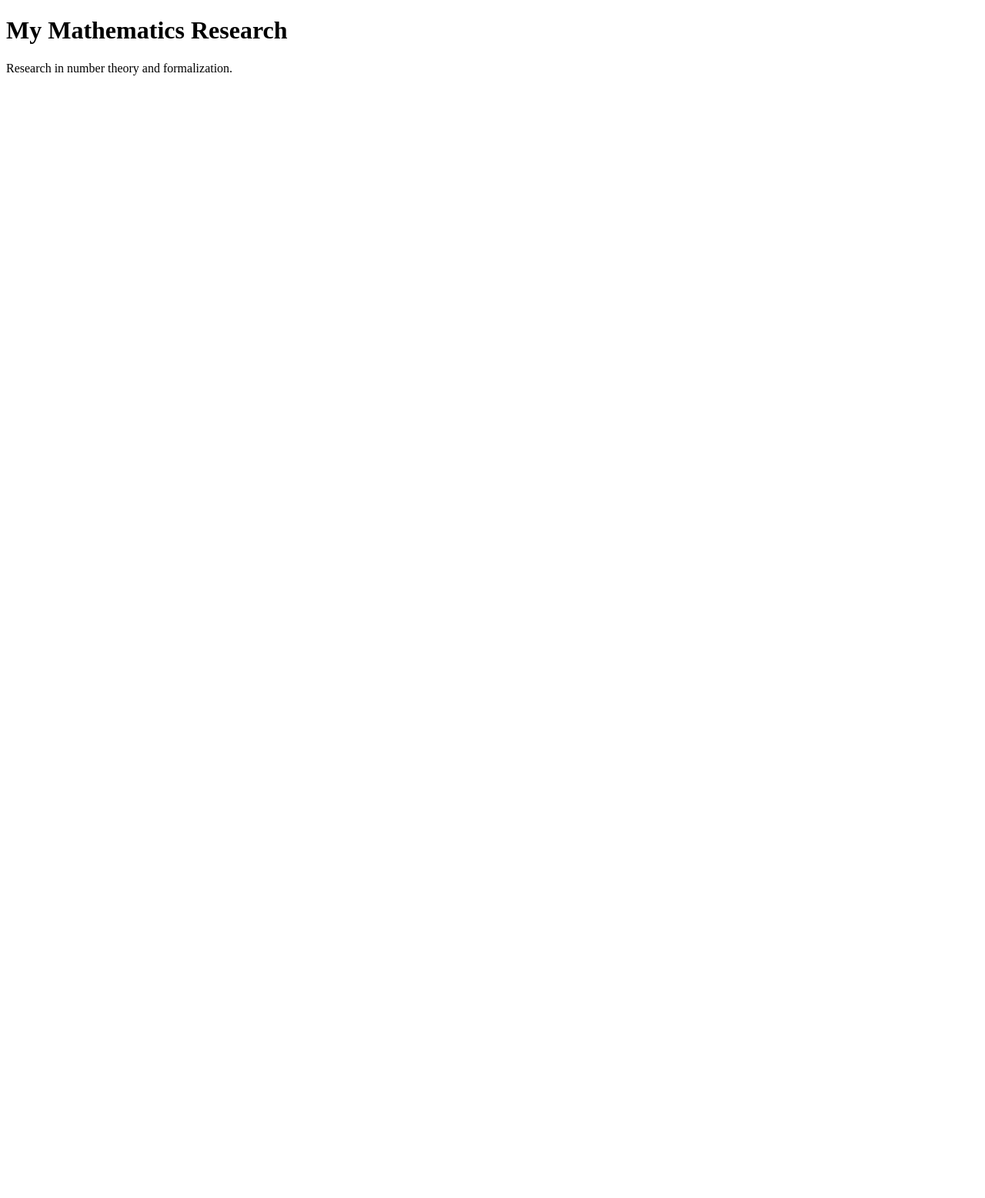
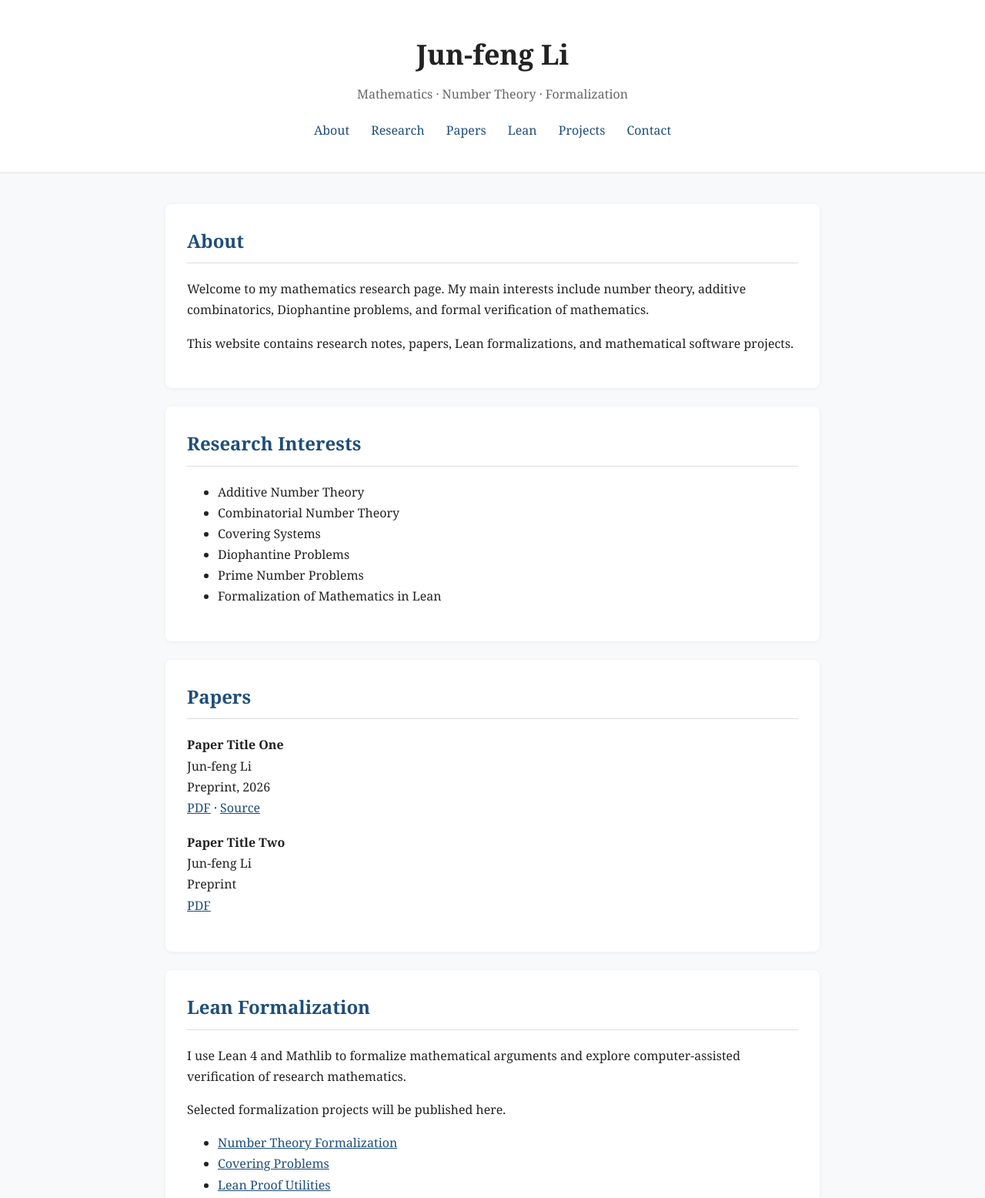
Before and after one commit to Jun-feng-Li/mathpage, a plain HTML site: page index.html in a window 1280 px wide. Shown: the top 1556 px of the page at 77% size. Before the commit the page ends 800 px from the top, so only its background shows below. Drawn offline with Linux system fonts and the light colour scheme.

Commit message:
Update index.html

```diff
--- a/index.html
+++ b/index.html
@@ -1,11 +1,264 @@
 <!DOCTYPE html>
-<html>
+<html lang="en">
 <head>
   <meta charset="UTF-8">
-  <title>Mathematics</title>
+  <meta name="viewport" content="width=device-width, initial-scale=1.0">
+
+  <title>Jun-feng Li | Mathematics</title>
+
+  <style>
+    body {
+      margin: 0;
+      font-family: Georgia, "Times New Roman", serif;
+      background: #f8f9fb;
+      color: #222;
+      line-height: 1.7;
+    }
+
+    header {
+      background: #ffffff;
+      border-bottom: 1px solid #ddd;
+      padding: 40px 20px;
+      text-align: center;
+    }
+
+    header h1 {
+      margin: 0;
+      font-size: 36px;
+    }
+
+    header p {
+      color: #666;
+      margin-top: 8px;
+    }
+
+    nav {
+      margin-top: 20px;
+    }
+
+    nav a {
+      margin: 0 12px;
+      color: #1f4e79;
+      text-decoration: none;
+    }
+
+    nav a:hover {
+      text-decoration: underline;
+    }
+
+    main {
+      max-width: 850px;
+      margin: 40px auto;
+      padding: 0 20px;
+    }
+
+    section {
+      background: white;
+      padding: 28px;
+      margin-bottom: 24px;
+      border-radius: 8px;
+      box-shadow: 0 1px 5px rgba(0,0,0,0.06);
+    }
+
+    h2 {
+      margin-top: 0;
+      color: #1f4e79;
+      border-bottom: 1px solid #ddd;
+      padding-bottom: 8px;
+    }
+
+    a {
+      color: #1f4e79;
+    }
+
+    .paper {
+      margin-bottom: 18px;
+    }
+
+    .paper-title {
+      font-weight: bold;
+    }
+
+    footer {
+      text-align: center;
+      color: #777;
+      padding: 30px;
+      font-size: 14px;
+    }
+
+    code {
+      background: #f2f2f2;
+      padding: 2px 5px;
+      border-radius: 4px;
+    }
+  </style>
 </head>
+
 <body>
-  <h1>My Mathematics Research</h1>
-  <p>Research in number theory and formalization.</p>
+
+<header>
+  <h1>Jun-feng Li</h1>
+  <p>Mathematics · Number Theory · Formalization</p>
+
+  <nav>
+    <a href="#about">About</a>
+    <a href="#research">Research</a>
+    <a href="#papers">Papers</a>
+    <a href="#lean">Lean</a>
+    <a href="#projects">Projects</a>
+    <a href="#contact">Contact</a>
+  </nav>
+</header>
+
+<main>
+
+  <section id="about">
+    <h2>About</h2>
+
+    <p>
+      Welcome to my mathematics research page.
+      My main interests include number theory, additive combinatorics,
+      Diophantine problems, and formal verification of mathematics.
+    </p>
+
+    <p>
+      This website contains research notes, papers, Lean formalizations,
+      and mathematical software projects.
+    </p>
+  </section>
+
+  <section id="research">
+    <h2>Research Interests</h2>
+
+    <ul>
+      <li>Additive Number Theory</li>
+      <li>Combinatorial Number Theory</li>
+      <li>Covering Systems</li>
+      <li>Diophantine Problems</li>
+      <li>Prime Number Problems</li>
+      <li>Formalization of Mathematics in Lean</li>
+    </ul>
+  </section>
+
+  <section id="papers">
+    <h2>Papers</h2>
+
+    <div class="paper">
+      <div class="paper-title">
+        Paper Title One
+      </div>
+      <div>
+        Jun-feng Li
+      </div>
+      <div>
+        Preprint, 2026
+      </div>
+      <div>
+        <a href="#">PDF</a>
+        ·
+        <a href="#">Source</a>
+      </div>
+    </div>
+
+    <div class="paper">
+      <div class="paper-title">
+        Paper Title Two
+      </div>
+      <div>
+        Jun-feng Li
+      </div>
+      <div>
+        Preprint
+      </div>
+      <div>
+        <a href="#">PDF</a>
+      </div>
+    </div>
+
+  </section>
+
+  <section id="lean">
+    <h2>Lean Formalization</h2>
+
+    <p>
+      I use Lean 4 and Mathlib to formalize mathematical arguments
+      and explore computer-assisted verification of research mathematics.
+    </p>
+
+    <p>
+      Selected formalization projects will be published here.
+    </p>
+
+    <ul>
+      <li>
+        <a href="#">Number Theory Formalization</a>
+      </li>
+
+      <li>
+        <a href="#">Covering Problems</a>
+      </li>
+
+      <li>
+        <a href="#">Lean Proof Utilities</a>
+      </li>
+    </ul>
+  </section>
+
+  <section id="projects">
+    <h2>Software & Projects</h2>
+
+    <p>
+      Some experimental tools related to mathematical research,
+      automated theorem proving, and proof visualization.
+    </p>
+
+    <ul>
+      <li>
+        Lean proof visualization tools
+      </li>
+
+      <li>
+        Automated formalization experiments
+      </li>
+
+      <li>
+        Mathematical research utilities
+      </li>
+    </ul>
+
+    <p>
+      GitHub:
+      <a href="https://github.com/Jun-feng-Li">
+        github.com/Jun-feng-Li
+      </a>
+    </p>
+
+  </section>
+
+  <section id="contact">
+    <h2>Contact</h2>
+
+    <p>
+      GitHub:
+      <a href="https://github.com/Jun-feng-Li">
+        Jun-feng-Li
+      </a>
+    </p>
+
+    <p>
+      Website:
+      <a href="https://math.jfli.top">
+        math.jfli.top
+      </a>
+    </p>
+
+  </section>
+
+</main>
+
+<footer>
+  © 2026 Jun-feng Li
+</footer>
+
 </body>
 </html>
```
